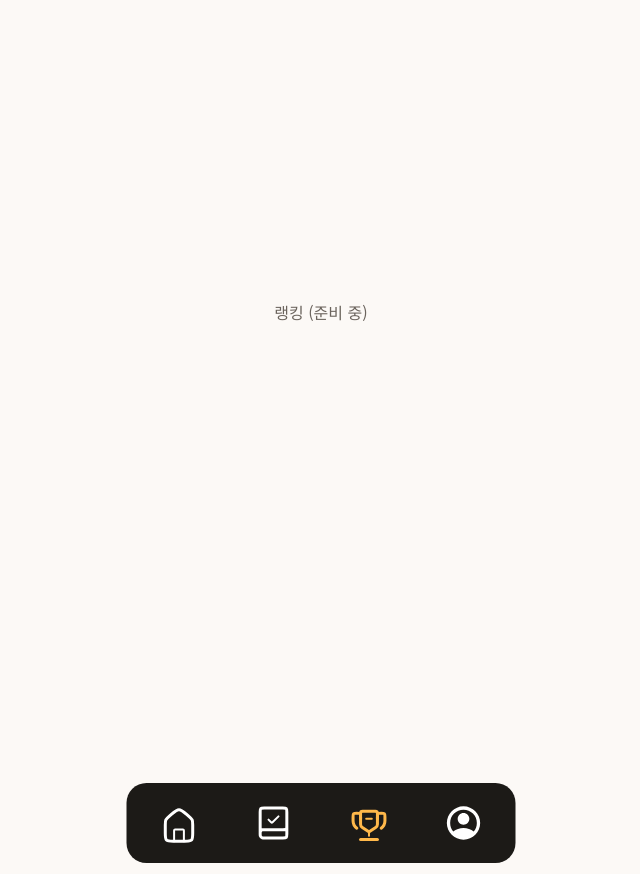
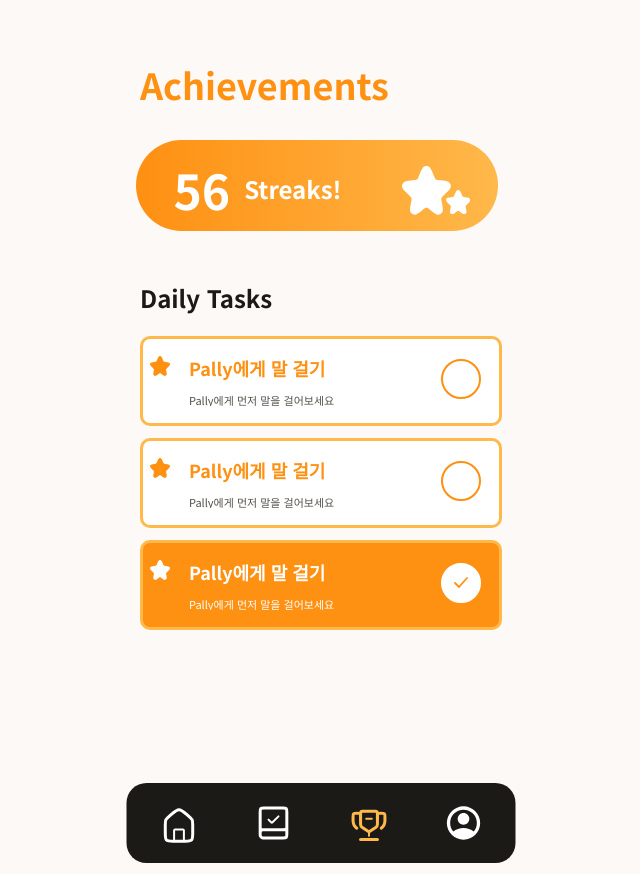
Before and after one commit to puter8/capstone, a Next.js app in the folder frontend/: page /ranking in a window 1280 px wide. Shown: the whole page, without its empty margins (319-959 px from the left). Built offline with nearby package versions, Linux system fonts and the light colour scheme.

Commit message:
feat(progress): build feedback and achievement screens

```diff
--- /dev/null
+++ b/frontend/app/history/empty/page.tsx
@@ -0,0 +1,13 @@
+import { MobileShell } from "@/components/layout/MobileShell";
+import { BottomNav } from "@/components/nav/BottomNav";
+import { PageHeader } from "@/components/ui/PageHeader";
+
+export default function FeedbackEmptyPage() {
+  return (
+    <MobileShell>
+      <PageHeader className="absolute left-0 top-[60px]" description="대화에서 받은 피드백을 확인해보세요." title="Feedback" variant="back" />
+      <p className="absolute left-5 right-5 top-[399px] text-center text-body text-text-tertiary">아직 피드백이 없어요!</p>
+      <BottomNav />
+    </MobileShell>
+  );
+}
--- /dev/null
+++ b/frontend/app/history/note/page.tsx
@@ -0,0 +1,15 @@
+import { ConversationNoteCard } from "@/components/feedback/ConversationNoteCard";
+import { MobileShell } from "@/components/layout/MobileShell";
+import { BottomNav } from "@/components/nav/BottomNav";
+
+export default function FeedbackNotePage() {
+  return (
+    <MobileShell>
+      <h1 className="absolute left-5 top-[62px] text-display text-primary">History</h1>
+      <div className="absolute left-5 right-5 top-[180px]">
+        <ConversationNoteCard title="친구 생일 파티에 가기" />
+      </div>
+      <BottomNav />
+    </MobileShell>
+  );
+}
--- a/frontend/app/history/page.tsx
+++ b/frontend/app/history/page.tsx
@@ -1,12 +1,42 @@
-import { BottomNav } from '@/components/nav/BottomNav';
+import { FeedbackCard } from "@/components/feedback/FeedbackCard";
+import { MobileShell } from "@/components/layout/MobileShell";
+import { BottomNav } from "@/components/nav/BottomNav";
+import { PageHeader } from "@/components/ui/PageHeader";
+
+const FEEDBACK = [
+  {
+    original: "She want some cookie",
+    corrected: "She wants some cookies",
+    explanation: "She, He, it 같이 3인칭 단수를 이야기할 때는 동사에 s를 붙여서 이야기해요",
+  },
+  {
+    original: "She want some cookie",
+    corrected: "She wants some cookies",
+    explanation: "She, He, it 같이 3인칭 단수를 이야기할 때는 동사에 s를 붙여서 이야기해요",
+  },
+  {
+    original: "She want some cookie",
+    corrected: "She wants some cookies",
+    explanation: "She, He, it 같이 3인칭 단수를 이야기할 때는 동사에 s를 붙여서 이야기해요",
+  },
+] as const;
 
 export default function HistoryPage() {
   return (
-    <main className="relative mx-auto w-full max-w-[402px] min-h-[874px] bg-surface overflow-hidden">
-      <div className="flex items-center justify-center pt-[300px] text-text-muted">
-        학습 (준비 중)
-      </div>
+    <MobileShell>
+      <PageHeader
+        backHref="/home"
+        className="absolute left-0 top-[60px]"
+        description="대화에서 받은 피드백을 확인해보세요."
+        title="Feedback"
+        variant="back"
+      />
+      <section aria-label="대화 피드백" className="absolute left-5 right-5 top-[188px] flex flex-col gap-3">
+        {FEEDBACK.map((item, index) => (
+          <FeedbackCard key={index} {...item} />
+        ))}
+      </section>
       <BottomNav />
-    </main>
+    </MobileShell>
   );
 }
--- a/frontend/app/ranking/page.tsx
+++ b/frontend/app/ranking/page.tsx
@@ -1,12 +1,30 @@
-import { BottomNav } from '@/components/nav/BottomNav';
+import { ChallengeTask } from "@/components/challenge/ChallengeTask";
+import { StreakCard } from "@/components/challenge/StreakCard";
+import { MobileShell } from "@/components/layout/MobileShell";
+import { BottomNav } from "@/components/nav/BottomNav";
+
+const TASKS = [
+  { title: "Pally에게 말 걸기", description: "Pally에게 먼저 말을 걸어보세요", completed: false },
+  { title: "Pally에게 말 걸기", description: "Pally에게 먼저 말을 걸어보세요", completed: false },
+  { title: "Pally에게 말 걸기", description: "Pally에게 먼저 말을 걸어보세요", completed: true },
+] as const;
 
 export default function RankingPage() {
   return (
-    <main className="relative mx-auto w-full max-w-[402px] min-h-[874px] bg-surface overflow-hidden">
-      <div className="flex items-center justify-center pt-[300px] text-text-muted">
-        랭킹 (준비 중)
+    <MobileShell>
+      <h1 className="absolute left-5 top-[62px] text-display text-primary">Achievements</h1>
+
+      <div className="absolute left-4 right-6 top-[140px] h-[91px]">
+        <StreakCard />
       </div>
+
+      <h2 className="absolute left-5 top-[280px] text-title-1 text-text">Daily Tasks</h2>
+      <section aria-label="오늘의 과제" className="absolute left-5 right-5 top-[336px] flex flex-col gap-3">
+        {TASKS.map((task, index) => (
+          <ChallengeTask key={index} {...task} />
+        ))}
+      </section>
       <BottomNav />
-    </main>
+    </MobileShell>
   );
 }
--- /dev/null
+++ b/frontend/components/challenge/ChallengeTask.tsx
@@ -0,0 +1,27 @@
+import { PallyStarIcon } from "@/components/icons/PallyStarIcon";
+import { SelectionIndicator } from "@/components/ui/SelectionIndicator";
+import { cn } from "@/lib/utils";
+
+type ChallengeTaskProps = {
+  completed?: boolean;
+  description: string;
+  title: string;
+};
+
+export function ChallengeTask({ completed = false, description, title }: ChallengeTaskProps) {
+  return (
+    <article
+      className={cn(
+        "relative h-[90px] w-full rounded-[10px] border-[3px] border-primary-soft",
+        completed ? "bg-primary text-white" : "bg-white text-primary",
+      )}
+    >
+      <PallyStarIcon className="absolute left-[7px] top-[17px] size-5" />
+      <h3 className="absolute left-[46px] right-[64px] top-[17px] truncate text-subtitle-sb">{title}</h3>
+      <p className={`absolute left-[46px] right-[64px] top-[55px] truncate text-caption-2 ${completed ? "text-white" : "text-text-secondary"}`}>
+        {description}
+      </p>
+      <SelectionIndicator className="absolute right-[18px] top-[20px]" selected={completed} />
+    </article>
+  );
+}
--- /dev/null
+++ b/frontend/components/challenge/StreakCard.tsx
@@ -0,0 +1,20 @@
+import { PallyStarIcon } from "@/components/icons/PallyStarIcon";
+
+type StreakCardProps = {
+  count?: number;
+};
+
+export function StreakCard({ count = 56 }: StreakCardProps) {
+  return (
+    <section className="relative h-full w-full overflow-hidden rounded-[50px] bg-gradient-to-r from-primary to-primary-soft text-white">
+      <strong className="absolute left-[10.33%] top-[34.55%] text-metric tabular-nums">{count}</strong>
+      <span className="absolute left-[29.89%] top-[34.55%] text-title-1">Streaks!</span>
+      <span className="absolute bottom-[14.55%] left-[69.57%] right-[9.24%] top-[14.55%]">
+        <PallyStarIcon className="absolute inset-[19.53%_18.18%_19.14%] h-auto w-auto text-white" />
+      </span>
+      <span className="absolute bottom-[16.36%] left-[83.7%] right-[5.71%] top-[48.18%]">
+        <PallyStarIcon className="absolute inset-[19.53%_18.18%_19.14%] h-auto w-auto text-white" />
+      </span>
+    </section>
+  );
+}
--- /dev/null
+++ b/frontend/components/feedback/ConversationNoteCard.tsx
@@ -0,0 +1,18 @@
+import { PallyStarIcon } from "@/components/icons/PallyStarIcon";
+
+type ConversationNoteCardProps = {
+  title: string;
+};
+
+export function ConversationNoteCard({ title }: ConversationNoteCardProps) {
+  return (
+    <article className="relative h-[134px] w-full rounded-[10px] bg-primary-soft shadow-sm">
+      <PallyStarIcon className="absolute left-3 top-2 size-5 text-white" />
+      <h2 className="absolute left-[13px] top-[37px] text-button-2-sb text-white">{title}</h2>
+      <div className="absolute bottom-[14px] right-[10px] flex gap-4">
+        <button className="h-9 rounded-full border border-white px-3 text-button-2 text-white" type="button">대화하기</button>
+        <button className="h-9 rounded-full bg-primary px-3 text-button-2 text-white" type="button">피드백 보기</button>
+      </div>
+    </article>
+  );
+}
--- /dev/null
+++ b/frontend/components/feedback/FeedbackCard.tsx
@@ -0,0 +1,18 @@
+type FeedbackCardProps = {
+  original: string;
+  corrected: string;
+  explanation: string;
+};
+
+export function FeedbackCard({ original, corrected, explanation }: FeedbackCardProps) {
+  return (
+    <article className="h-40 rounded-[10px] border border-[#eee9e3] bg-white px-5 pt-[21px] shadow-[0_2px_2.5px_rgba(0,0,0,0.16)]">
+      <p className="text-subtitle-sb text-text">“{original}”</p>
+      <div className="mt-[7px] h-px bg-success/60" />
+      <p className="mt-[3px] text-subtitle text-success">“{corrected}”</p>
+      <div className="mt-[5px] border-l-2 border-success/80 pl-2">
+        <p className="text-body-2 text-text-secondary">{explanation}</p>
+      </div>
+    </article>
+  );
+}
```
